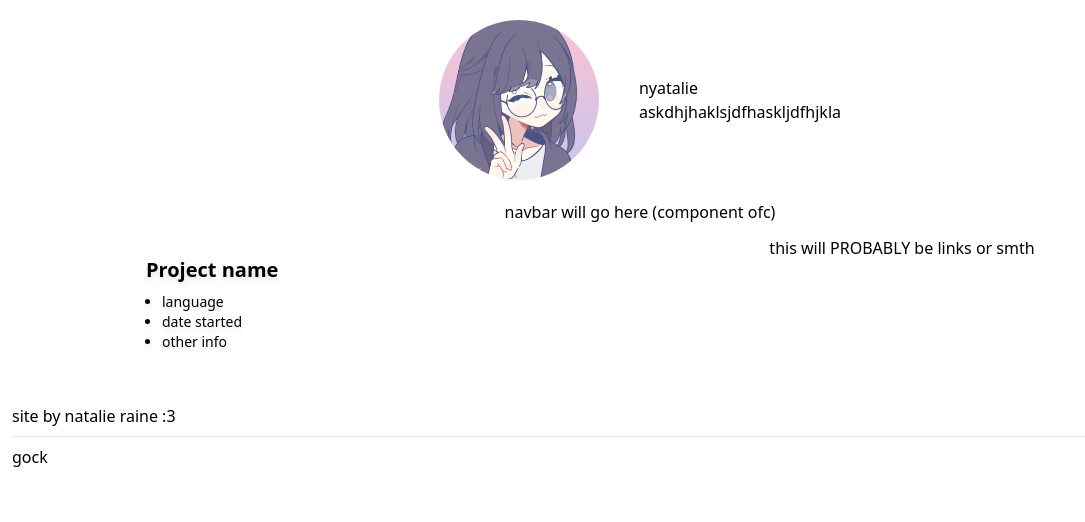
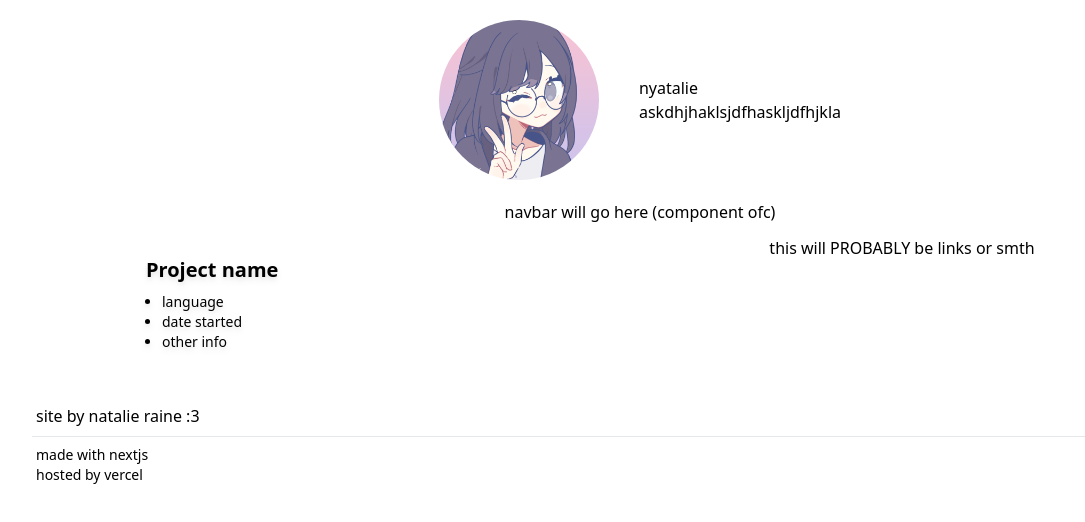
Before and after one commit to Meowcelinee/website, a Next.js app: page / in a window 1280 px wide. Shown: the top 522 px of the page, without its empty margins (0-1085 px from the left). Built offline with nearby package versions, Linux system fonts and the light colour scheme; what @catppuccin/tailwindcss would draw is missing.

Commit message:
improve footer

```diff
--- a/src/components/footer.tsx
+++ b/src/components/footer.tsx
@@ -1,10 +1,11 @@
 export default function Footer() {
     return (
         <>
-            <div className="bg-mantle mt-3 md:py-4 md:px-3 py-3 px-2">
-                <p>site by natalie raine :3</p>
+            <div className="bg-mantle mt-3 mx-5 md:py-4 md:px-3 py-3 px-2">
+                <p className="mx-1">site by natalie raine :3</p>
                 <hr className="my-2 border-overlay0" />
-                <p>gock</p>
+                <p className="text-subtext0 text-sm mx-1">made with nextjs</p>
+                <p className="text-subtext0 text-sm mx-1">hosted by vercel</p>
             </div>
         </>
     );
```
